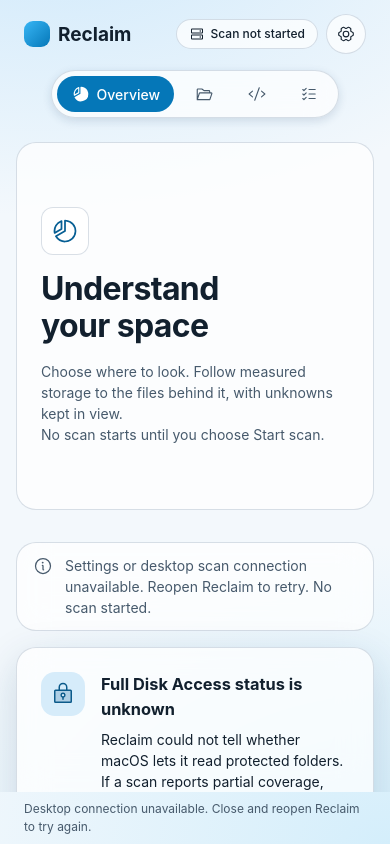
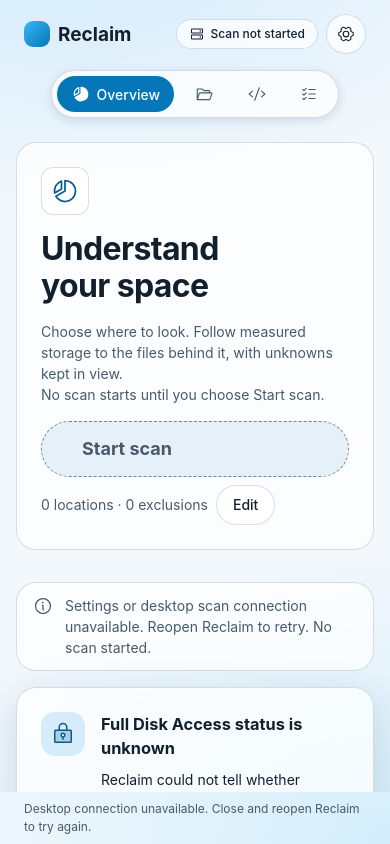
Before and after one commit to sajjad-fatehi/reclaim, a React (Vite) app: page / in a window 390 px wide. Built offline with nearby package versions, Linux system fonts and the light colour scheme.

Commit message:
feat: make scan button the prominent hero action with scope summary and Edit

```diff
--- a/src/scan/Overview.tsx
+++ b/src/scan/Overview.tsx
@@ -5,7 +5,7 @@
 import { CaretRight } from '@phosphor-icons/react/CaretRight';
 import { WarningCircle } from '@phosphor-icons/react/WarningCircle';
 import './overview.css';
-import { EmptyState, Notice, ResultTable, Toolbar } from '../shell/primitives';
+import { EmptyState, Notice, ResultTable } from '../shell/primitives';
 import folderIllustration from '../../assets/illustrations/reclaim-folder.webp';
 import { useScanSession } from './useScanSession';
 import { categorize, categoryNames, formatBytes } from './accounting';
@@ -23,6 +23,10 @@
   cancelled: 'Scan cancelled',
   failed: 'Scan failed',
 };
+function pluralize(count: number, noun: string): string {
+  return `${count} ${noun}${count === 1 ? '' : 's'}`;
+}
+
 function ScanResults({
   snapshot,
   retained = false,
@@ -386,6 +390,63 @@
         ? 'Measuring metadata'
         : 'Loading final measurements'
     : 'Scan not started';
+  const scanHero = (
+    <section className="scan-hero" aria-label="Scan controls">
+      {running ? (
+        <>
+          <div className="scan-hero-progress" role="status">
+            <span className="progress-track" aria-hidden="true">
+              <span />
+            </span>
+            <span>{state.cancelling ? 'Cancelling…' : 'Scanning…'}</span>
+          </div>
+          <button
+            className="scan-hero-button"
+            onClick={() => void session.cancel()}
+            disabled={state.cancelling}
+          >
+            {state.cancelling ? 'Cancelling…' : 'Cancel scan'}
+          </button>
+        </>
+      ) : (
+        <button
+          className="primary-action scan-hero-button"
+          disabled={
+            state.loading ||
+            state.busy ||
+            refreshBlocked ||
+            state.preferences.roots.length === 0
+          }
+          aria-describedby={refreshBlocked ? 'refresh-hint' : undefined}
+          onClick={() => void session.start()}
+        >
+          {state.busy
+            ? 'Preparing scan…'
+            : snapshot
+              ? 'Scan again'
+              : 'Start scan'}
+        </button>
+      )}
+      <p className="scan-scope-summary secondary">
+        {state.loading
+          ? 'Loading saved settings…'
+          : `${pluralize(state.preferences.roots.length, 'location')} · ${pluralize(state.preferences.exclusions.length, 'exclusion')}`}
+        <button
+          className="scan-scope-edit"
+          onClick={() => setEditing(!editing)}
+          aria-expanded={editing}
+          aria-controls="scan-settings-panel"
+        >
+          Edit
+        </button>
+      </p>
+      {refreshBlocked && !running && (
+        <span id="refresh-hint" className="toolbar-hint secondary">
+          Available when the current scan finishes.
+        </span>
+      )}
+    </section>
+  );
   return (
     <div className="overview-content">
       {!snapshot && (
@@ -399,6 +460,7 @@
               it, with unknowns kept in view.
             </p>
             <p>No scan starts until you choose Start scan.</p>
+            {scanHero}
           </EmptyState>
           <img
             className="folder-illustration"
@@ -436,45 +498,8 @@
           <p className="secondary">{elapsed}s elapsed</p>
         </header>
       )}
+      {snapshot && scanHero}
       {!snapshot && <AccessGuidance context="first-run" />}
-      {!snapshot && <ScanSettings />}
-      <Toolbar label="Scan controls">
-        <button
-          className="primary-action"
-          disabled={
-            state.loading ||
-            state.busy ||
-            refreshBlocked ||
-            state.preferences.roots.length === 0
-          }
-          aria-describedby={refreshBlocked ? 'refresh-hint' : undefined}
-          onClick={() => void session.start()}
-        >
-          {state.busy
-            ? 'Preparing scan…'
-            : snapshot
-              ? 'Refresh scan'
-              : 'Start scan'}
-        </button>
-        {running && (
-          <button
-            onClick={() => void session.cancel()}
-            disabled={state.cancelling}
-          >
-            {state.cancelling ? 'Cancelling…' : 'Cancel scan'}
-          </button>
-        )}
-        {snapshot && (
-          <button onClick={() => setEditing(!editing)} aria-expanded={editing}>
-            Edit next scan
-          </button>
-        )}
-        {refreshBlocked && (
-          <span id="refresh-hint" className="toolbar-hint secondary">
-            Available when the current scan finishes.
-          </span>
-        )}
-      </Toolbar>
       {!snapshot && (
         <p className="visually-hidden" role="status">
           {phase}
@@ -496,7 +521,11 @@
           </p>
         </section>
       )}
-      {snapshot && editing && <ScanSettings />}
+      {editing && (
+        <div id="scan-settings-panel">
+          <ScanSettings />
+        </div>
+      )}
       {snapshot && (
         <ScanResults snapshot={snapshot} onInvestigate={onInvestigate} />
       )}
--- a/src/styles.css
+++ b/src/styles.css
@@ -661,8 +661,46 @@
   gap: var(--space-medium);
   min-width: 0;
 }
-.overview-content > .toolbar .primary-action {
+.scan-hero {
+  display: flex;
+  flex-wrap: wrap;
+  align-items: center;
+  gap: var(--space-small) var(--space-large);
+}
+.empty-state .scan-hero {
+  margin-top: var(--space-medium);
+}
+.scan-hero-button {
+  min-height: 56px;
+  padding-inline: 2.5rem;
+  font-size: 1.125rem;
+  font-weight: 700;
   margin-top: 0;
+}
+.scan-hero-progress {
+  display: flex;
+  align-items: center;
+  gap: var(--space-small);
+  min-width: 12rem;
+  font-weight: 600;
+  color: var(--accent-text);
+}
+.scan-hero-progress .progress-track {
+  flex: 1;
+}
+.scan-scope-summary {
+  display: flex;
+  align-items: center;
+  gap: var(--space-small);
+  margin: 0;
+}
+@media (max-width: 640px) {
+  .empty-state .scan-hero {
+    margin-top: var(--space-medium);
+  }
+  .scan-hero-button {
+    width: 100%;
+  }
 }
 .scan-results > h2 {
   margin-top: var(--space-large);
```
Also changed, not shown: 2 other files (tests, documents, lock files or other folders).
